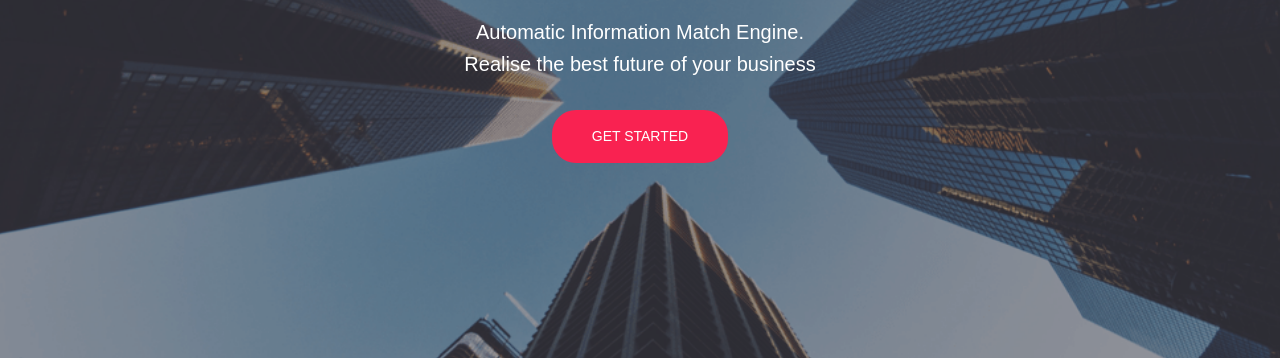
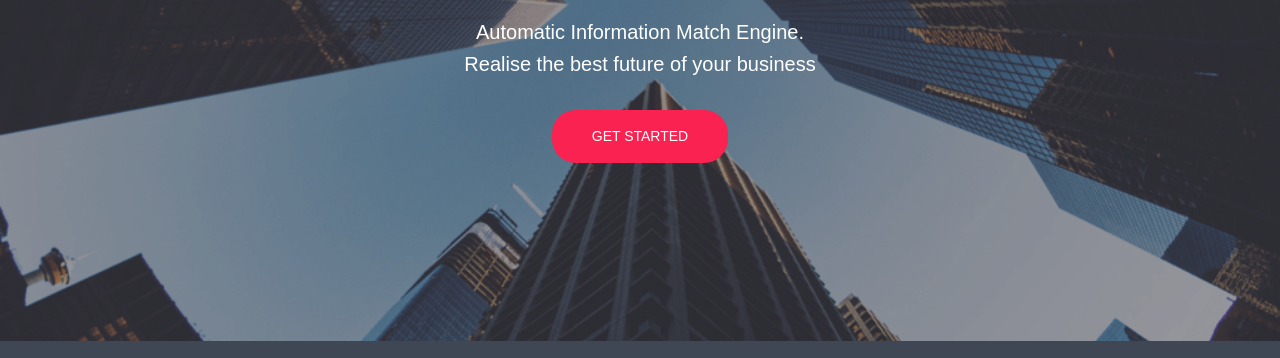
Before and after one commit to davedove86/merger-sketch, a plain HTML site: page index.html in a window 1280 px wide. Shown: the part 259-617 px from the top of the page. Drawn offline with Linux system fonts and the light colour scheme.

Commit message:
header height from vh to px

```diff
--- a/assets/css/3-layouts/_header.sass
+++ b/assets/css/3-layouts/_header.sass
@@ -3,7 +3,7 @@ header
     image: url(../img/hero-bg.png)
     size: cover
     position: center
-  height: 100vh
+  height: 600px
   color: #fff
 
   .main-nav
```
Also changed, not shown: assets/css/main.css.
